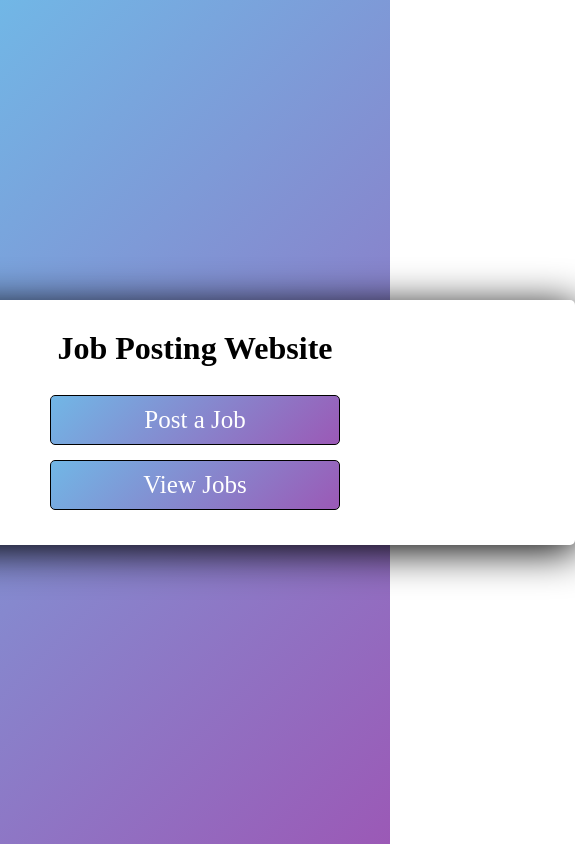
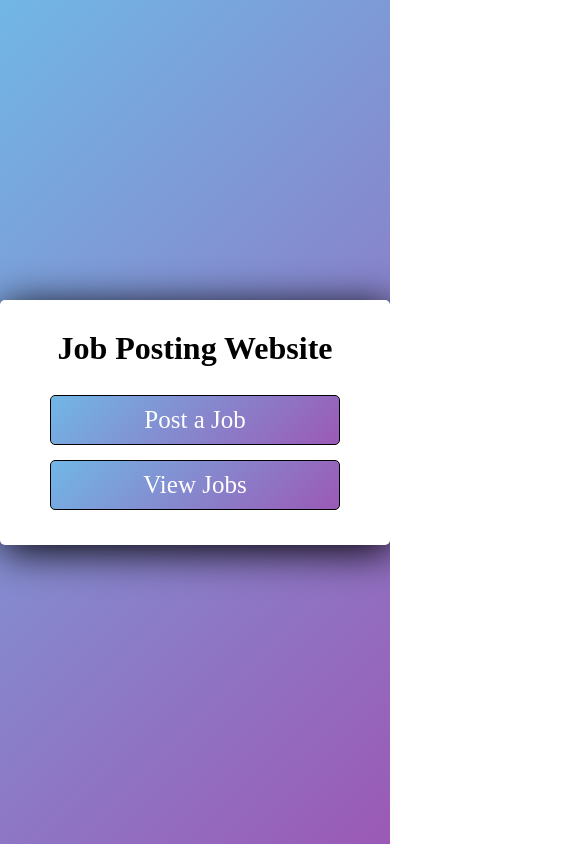
Before and after one commit to shubham-haldankar/Job-Posting-Website, a React (Create React App) app: page /#/ in a window 390 px wide. Shown: the whole page, 575 px wide, since content can reach past the window. Built offline with nearby package versions, Linux system fonts and the light colour scheme.

Commit message:
Updated App.css

```diff
--- a/src/App.css
+++ b/src/App.css
@@ -9,7 +9,7 @@
 
 .app-wrapper{
   background-color: #fff;
-  min-width: 670px;
+  min-width: 600px;
   min-height: 400px;
   padding: 30px;
   box-sizing: border-box;
@@ -58,9 +58,9 @@ a{
   text-align: center;
 }
 
-@media only screen and (max-width: 600px) {
+@media only screen and (max-width: 660px) {
 .app-wrapper{
-  min-width: 90vh !important;
+  min-width: 90% !important;
   min-height: 400px;
 }
 }
```
